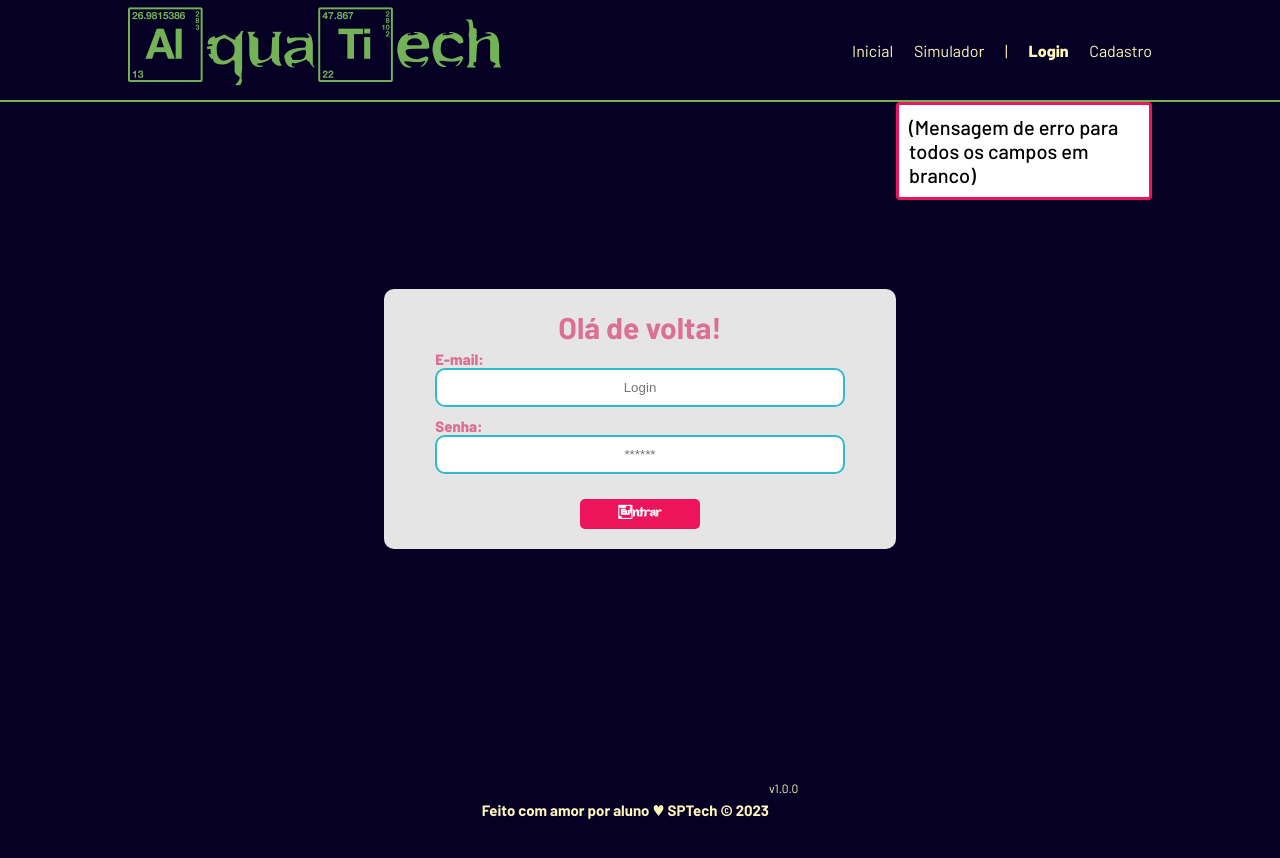
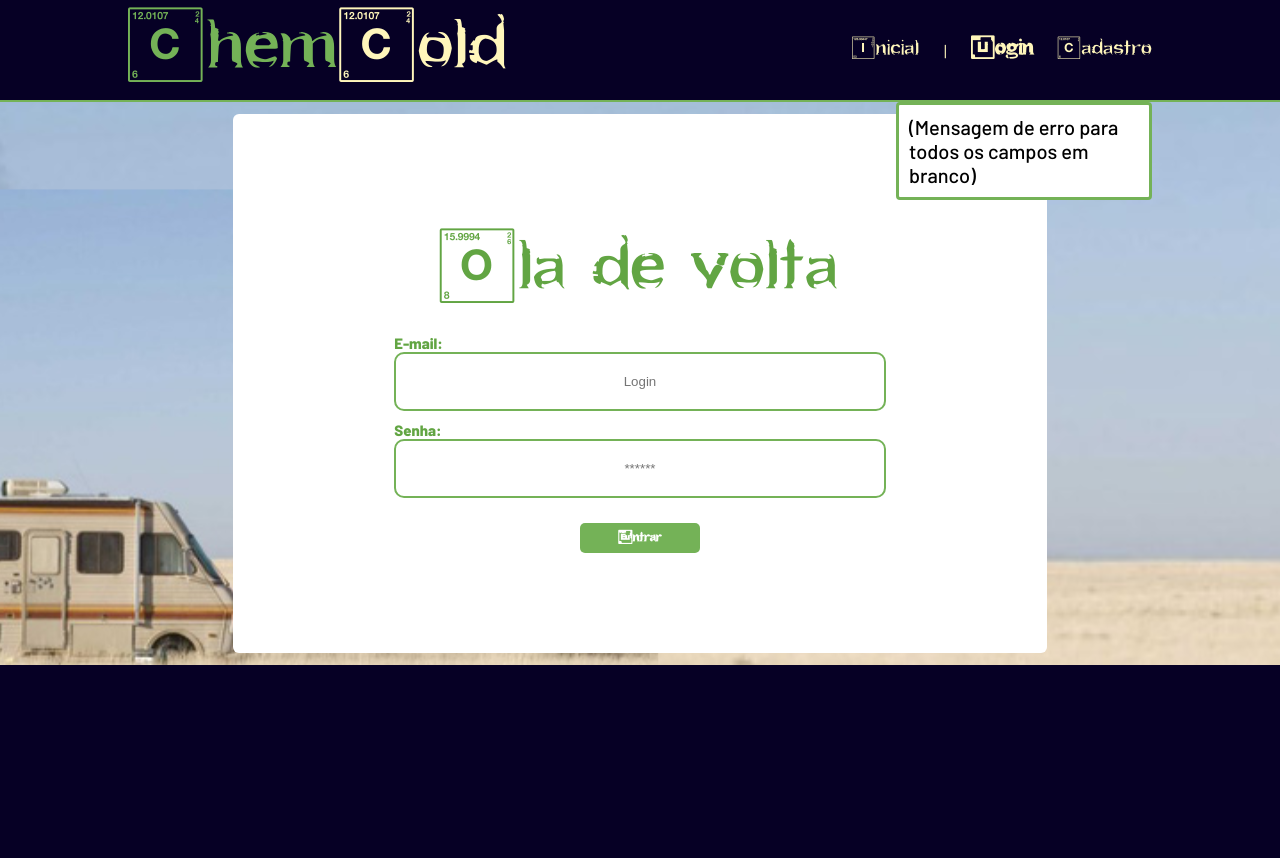
Before and after one commit to Erick-Sptech/teste-merge, a website: page public/login.html in a window 1280 px wide. Both pictures are taken after a click on the button "Entrar". After the commit the page ends 800 px from the top, so only its background shows below. Drawn offline with Linux system fonts and the light colour scheme.

Commit message:
tela de login

```diff
--- a/public/css/estilo.css
+++ b/public/css/estilo.css
@@ -40,6 +40,8 @@ body {
 .header a {
   text-decoration: none;
   color: #fff6bb;
+  font-family:Heart Breaking Bad;
+  font-size: 30px;
 }
 
 .titulo{
@@ -130,21 +132,32 @@ font-size: 100px;
 }
 
 .texto-social{
+  margin-top: 200px;
 width: 100%;
 height: 30%;
 display: flex;
 justify-content: center;
 align-items: center;
-font-family:Heart Breaking Bad;
+flex-direction: column;
+
 font-weight: 500;
+
 
 }
 .texto-social h2{
+  font-family:Heart Breaking Bad;
 font-size: 160px;
 font-weight: 500;
 
 }
+.texto-social p{
+    margin-top: -100px;
+  width: 70%;
+font-size: 21px;
+color: #62a543;
 
+
+}
 
 .fundo-social{
 background-image: url(../assets/imgs/walter-olhando.jpg);
@@ -188,8 +201,9 @@ border-right: 100px solid #74b257 ;
 
 .login {
   height: var(--tamanho-login);
-  background-image: url('../assets/imgs/bg-jelly-fish-para-home.png');
+  background-image: url('../assets/imgs/login-background.png');
   background-size: cover;
+  height: 44vw;
 }
 
 .login .container {
@@ -199,21 +213,23 @@ border-right: 100px solid #74b257 ;
 }
 
 .card {
-  width: 50%;
-  background-color: #e5e5e5;
-  border-radius: 10px;
+  width: 60%;
+  background-color: #fff;
+  border-radius: 6px;
   display: flex;
   align-items: center;
   justify-content: space-evenly;
-  color: palevioletred;
+  color: #62a543;
   flex-direction: column;
   height: fit-content;
-  padding: 20px 0;
+  padding: 100px ;
 }
 
 .card h2 {
   margin: 0;
-  font-size: 30px;
+  font-size: 100px;
+   font-family: Heart Breaking Bad;
+   font-weight: 100;
 }
 
 .formulario {
@@ -230,14 +246,15 @@ border-right: 100px solid #74b257 ;
 }
 
 .formulario input {
-  border: 2px solid #32b9cd;
+  padding: 20px;
+  border: 2px solid #74b257;
   text-align: center;
   border-radius: 10px;
   margin: 0;
 }
 
 .formulario select {
-  border: 2px solid #32b9cd;
+  border: 2px solid #74b257;
   background-color: white;
   color: gray;
   height: 36px;
@@ -261,7 +278,7 @@ border-right: 100px solid #74b257 ;
   font-weight: 600;
   font-size: 18px;
   color: #fff;
-  background-color: #ED145B;
+  background-color: #74b257;
   width: 120px;
   height: 30px;
   align-self: center;
@@ -296,7 +313,7 @@ border-right: 100px solid #74b257 ;
   width: 230px;
   position: fixed;
   border-radius: 4px;
-  border: #ED145B 3px solid;
+  border: #74b257 3px solid;
   padding: 10px;
   margin-right: 10%;
 }
@@ -318,7 +335,7 @@ border-right: 100px solid #74b257 ;
 
 input {
   margin-bottom: 10px;
-  border: 2px solid #32b9cd;
+  border: 2px solid #74b257;
   padding: 10px;
   text-align: center;
   border-radius: 10px;
@@ -332,7 +349,7 @@ input {
   font-size: 18px;
   padding: 10px 15px;
   color: white;
-  background-color: #ED145B;
+  background-color: #74b257;
   width: 120px;
   align-self: center;
   margin-top: 5px;
--- a/public/login.html
+++ b/public/login.html
@@ -5,8 +5,8 @@
     <meta charset="UTF-8">
     <meta http-equiv="X-UA-Compatible" content="IE=edge">
     <meta name="viewport" content="width=device-width, initial-scale=1.0">
-
-    <title>AquaTech | Login</title>
+   <link rel="shortcut icon" type="image/x-icon" href="assets/icon/favicon2.png">
+    <title>ChemCold | Login</title>
 
     <script src="./js/sessao.js"></script>
 
@@ -21,14 +21,12 @@
 
     <div class="header">
         <div class="container">
-            <h1 class="titulo">AquaTech</h1>
+                 <h1 class="titulo"><span style="color: #74b257;"></span>Chem<span style="color:#fff6bb;">Cold</span></h1>
             <ul class="navbar">
                 <li>
                     <a href="index.html">Inicial</a>
                 </li>
-                <li>
-                    <a href="simulador.html">Simulador</a>
-                </li>
+
                 <li>|</li>
                 <li class="agora">
                     <a href="#">Login</a>
@@ -49,7 +47,7 @@
         </div>
         <div class="container">
             <div class="card card-login">
-                <h2>Olá de volta!</h2>
+                <h2>Ola de volta</h2>
                 <div class="formulario">
                     <div class="campo">
                         <span>E-mail:</span>
@@ -71,14 +69,6 @@
         </div>
     </div>
 
-    <!--footer inicio-->
-    <div class="footer">
-        <div class="container">
-            <h4>Feito com amor por aluno &hearts; SPTech &copy; 2023</h4>
-            <span class="version">v1.0.0</span>
-        </div>
-    </div>
-    <!--footer fim-->
 
 </body>
 
```
Also changed, not shown: public/cadastro.html (+5 -15 lines), public/index.html (+10 -1 lines).
